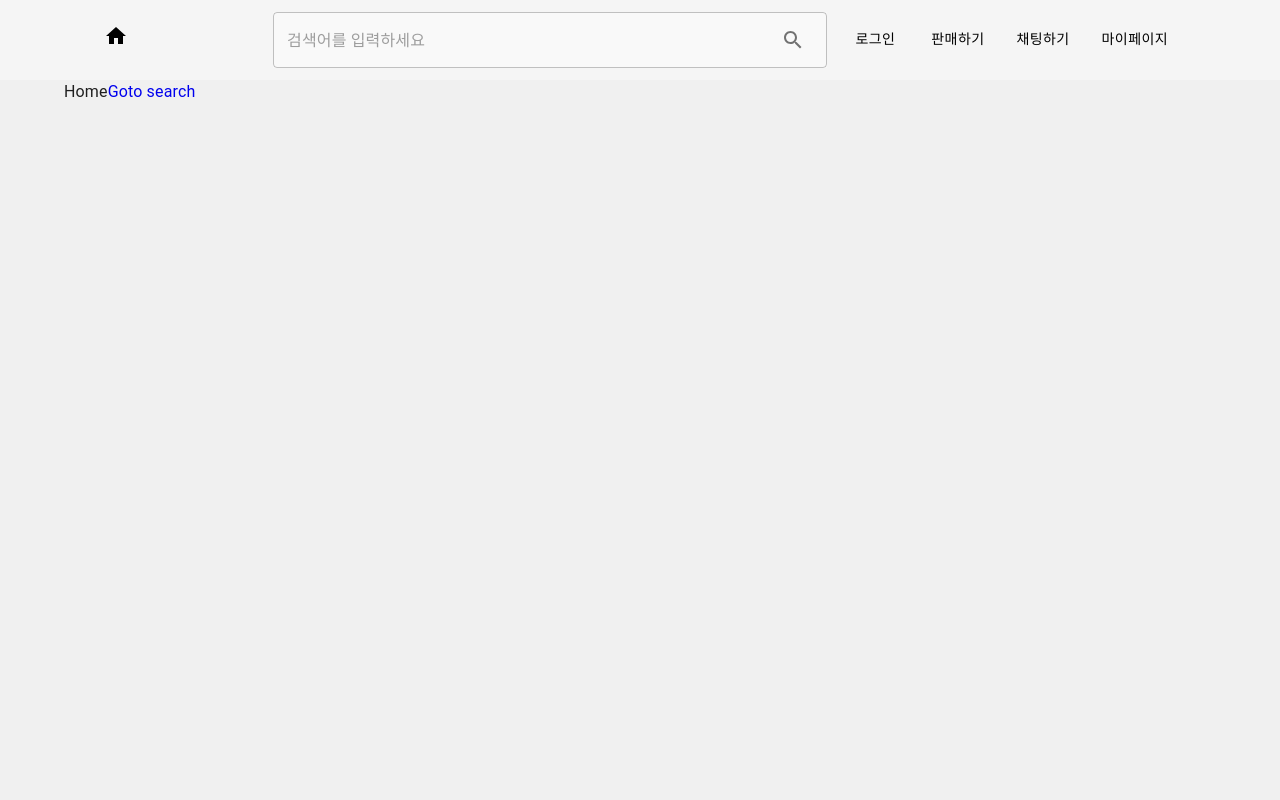
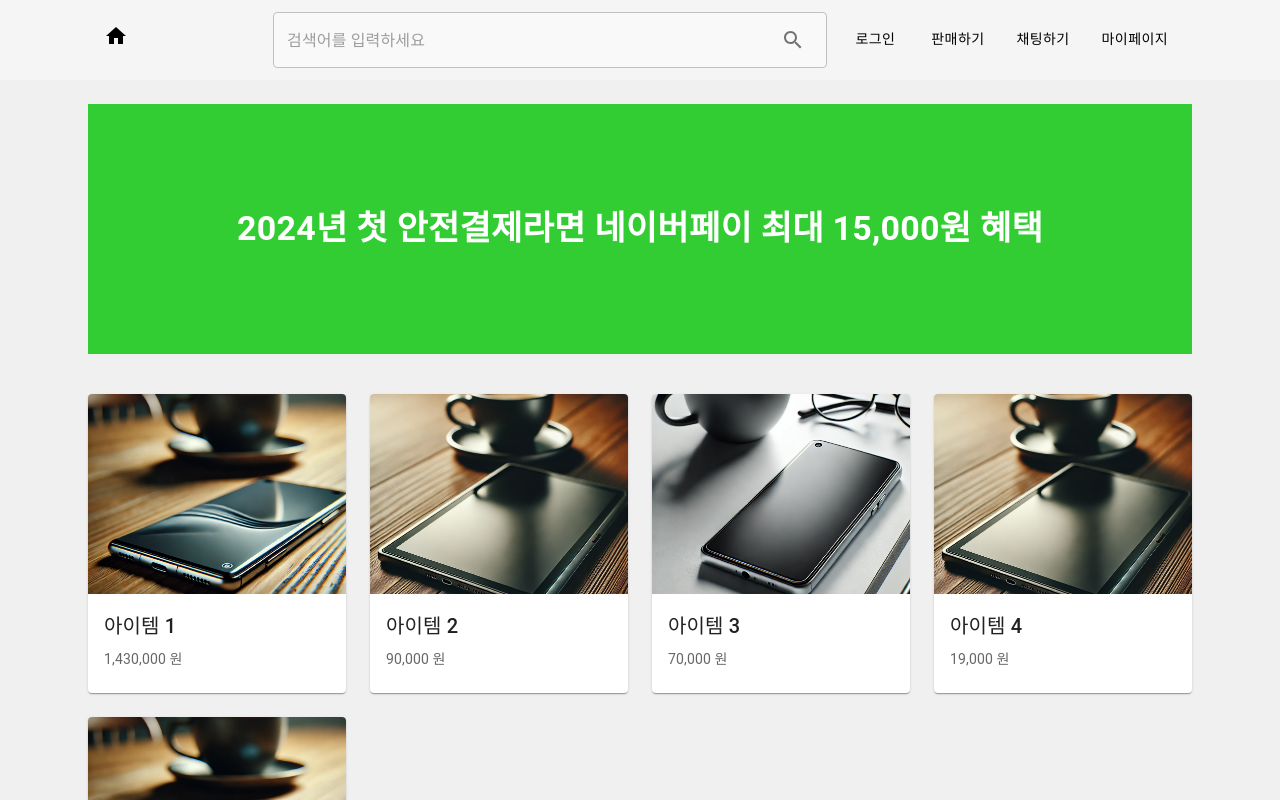
Before and after one commit to Ormi5-StrikeOut/Play-Baseball, a Next.js app in the folder fe/play-baseball-fe/: page / in a window 1280 px wide. Shown: the top 800 px of the page. Built offline with nearby package versions, Linux system fonts and the light colour scheme.

Commit message:
#150 Feat: 메인 페이지 레이아웃 추가

```diff
--- a/fe/play-baseball-fe/pages/index.js
+++ /dev/null
@@ -1,7 +0,0 @@
-import Link from "next/link"
-
-export default function Home() {
-    return <div>Home
-      <Link href="/search">Goto search</Link>
-    </div>
-  }
--- /dev/null
+++ b/fe/play-baseball-fe/pages/index.tsx
@@ -0,0 +1,106 @@
+import {
+  Box,
+  Grid,
+  Typography,
+  Card,
+  CardMedia,
+  CardContent,
+  Container,
+} from "@mui/material";
+import Link from "next/link";
+
+const MainPage = () => {
+  const items = [
+    {
+      id: 1,
+      title: "아이템 1",
+      price: "1,430,000 원",
+      imageUrl: "/exchange/image.jpg",
+      link: "/exchange/1",
+    },
+    {
+      id: 2,
+      title: "아이템 2",
+      price: "90,000 원",
+      imageUrl: "/exchange/image2.jpg",
+      link: "/product/2",
+    },
+    {
+      id: 3,
+      title: "아이템 3",
+      price: "70,000 원",
+      imageUrl: "/exchange/image3.jpg",
+      link: "/product/3",
+    },
+    {
+      id: 4,
+      title: "아이템 4",
+      price: "19,000 원",
+      imageUrl: "/exchange/image2.jpg",
+      link: "/product/4",
+    },
+    {
+      id: 5,
+      title: "아이템 5",
+      price: "420,000 원",
+      imageUrl: "/exchange/image.jpg",
+      link: "/product/5",
+    },
+  ];
+
+  return (
+    <Container maxWidth="lg" sx={{ py: 3 }}>
+      <Box
+        sx={{
+          width: "100%",
+          height: "250px",
+          backgroundColor: "#32CD32",
+          display: "flex",
+          justifyContent: "center",
+          alignItems: "center",
+          mb: 5,
+        }}
+      >
+        <Typography variant="h4" sx={{ color: "#fff", fontWeight: "bold" }}>
+          2024년 첫 안전결제라면 네이버페이 최대 15,000원 혜택
+        </Typography>
+      </Box>
+
+      <Grid container spacing={3}>
+        {items.map((item) => (
+          <Grid item xs={12} sm={6} md={4} lg={3} key={item.id}>
+            <Link href={item.link} passHref>
+              <Card
+                sx={{
+                  height: "100%",
+                  "&:hover": {
+                    boxShadow: 6,
+                    transform: "translateY(-5px)",
+                    transition: "transform 0.3s ease-in-out",
+                  },
+                }}
+              >
+                <CardMedia
+                  component="img"
+                  height="200"
+                  image={item.imageUrl}
+                  alt={item.title}
+                />
+                <CardContent>
+                  <Typography variant="h6" gutterBottom>
+                    {item.title}
+                  </Typography>
+                  <Typography variant="body2" color="text.secondary">
+                    {item.price}
+                  </Typography>
+                </CardContent>
+              </Card>
+            </Link>
+          </Grid>
+        ))}
+      </Grid>
+    </Container>
+  );
+};
+
+export default MainPage;
```
